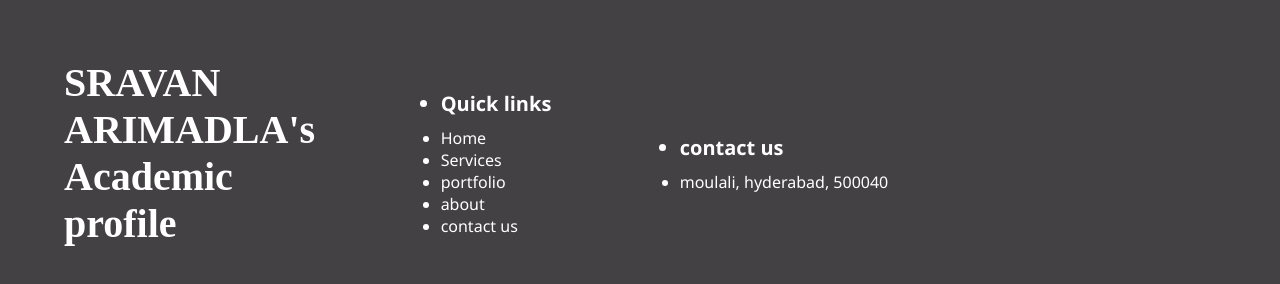
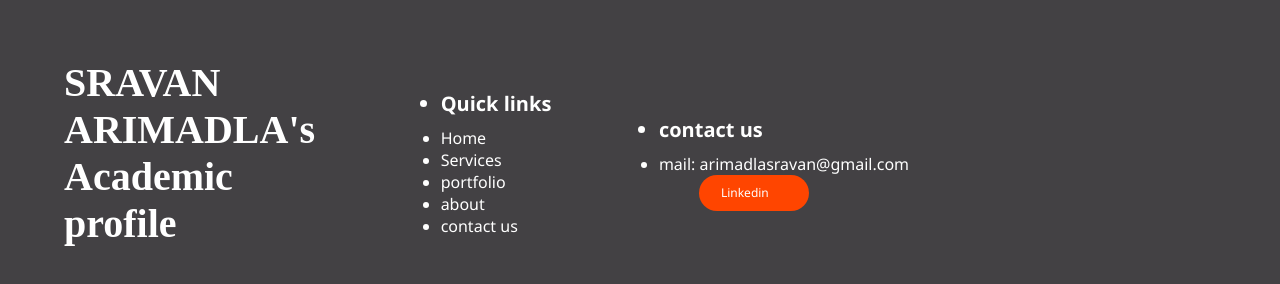
Before and after one commit to a-sravan/Personal_Webpage, a plain HTML site: page index.html in a window 1280 px wide. Shown: the part 4671-4955 px from the top of the page. Drawn offline with Linux system fonts and the light colour scheme.

Commit message:
Update index.html

```diff
--- a/index.html
+++ b/index.html
@@ -199,7 +199,7 @@ PICK AND PLACE ROBOTIC ARM
              <div class="child">
                 <div class="child_img">
                     <div class="temp">
-                        <img src="./seminar_block.jpeg" height="300px"; width="100%"/>
+                        <img src="https://encrypted-tbn0.gstatic.com/images?q=tbn:ANd9GcTLluWW5LoR7jH1bEiyMV7Ya0oCxAVtWpJVgw&usqp=CAU" height="300px"; width="100%"/>
                         <pre class="pr_head">
 DESIGN AND STATIC ANALYSIS
 OF HEAVY VEHICLE CHASSIS
@@ -561,7 +561,11 @@ USING ANSYS WORKBENCH
                                     contact us
                                 </li>
                                 <li>
-                                    moulali, hyderabad, 500040
+                                    mail: arimadlasravan@gmail.com
+                                    <div>
+                                    <a style="text-decoration:none" href="https://www.linkedin.com/in/sravan-arimadla/"  <button class="butn_edit">Linkedin</button></a>
+
+                                    </div>
                                 </li>
                             </ul>
                         </div>
```
